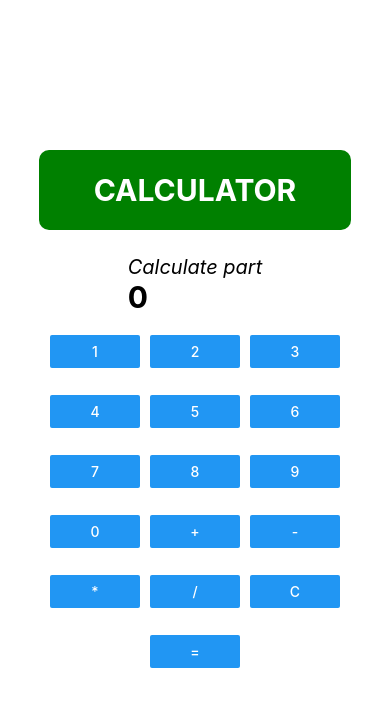
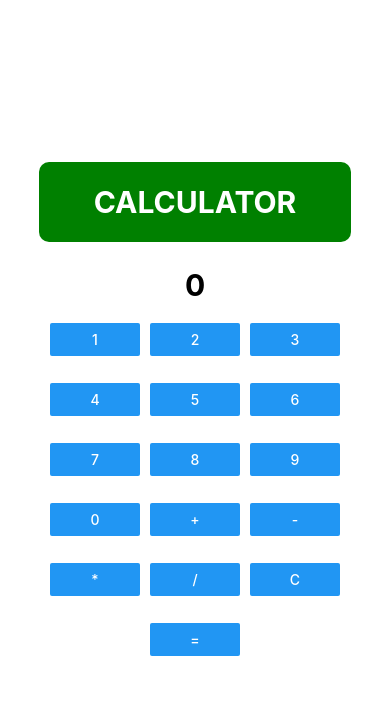
Before and after one commit to isurubandara1/Calculator, a React Native app: screen / in a window 390 px wide. Shown: the top 706 px of the page. Built offline with nearby package versions, Linux system fonts and the light colour scheme.

Commit message:
functions add

```diff
--- a/App.js
+++ b/App.js
@@ -6,6 +6,7 @@ export default function App() {
   const [firstOperand, setFirstOperand] = useState(null);
   const [operator, setOperator] = useState(null);
   const [waitingForSecondOperand, setWaitingForSecondOperand] = useState(false);
+  const [pressedCharacters, setPressedCharacters] = useState('');
 
   const handleInput = (input) => {
     if (input === 'C') {
@@ -17,10 +18,13 @@ export default function App() {
       } else {
         setDisplayValue(displayValue === '0' ? String(input) : displayValue + input);
       }
+      setPressedCharacters(prevCharacters => prevCharacters + input);
     } else if (input === '+' || input === '-' || input === '*' || input === '/') {
       handleOperator(input);
+      setPressedCharacters(prevCharacters => prevCharacters + input);
     } else if (input === '=') {
       performOperation();
+      setPressedCharacters(prevCharacters => prevCharacters + input);
     }
   };
 
@@ -29,6 +33,7 @@ export default function App() {
     setFirstOperand(null);
     setOperator(null);
     setWaitingForSecondOperand(false);
+    setPressedCharacters('');
   };
 
   const handleOperator = (nextOperator) => {
@@ -80,7 +85,7 @@ export default function App() {
           <Text style={styles.titleText}>CALCULATOR</Text>
         </View>
         <View style={styles.firstTestContainer}>
-          <Text style={styles.firstText}>Calculate part</Text>
+          <Text style={styles.firstText}>{pressedCharacters}</Text>
           <Text style={styles.secondText}>{displayValue}</Text>
         </View>
 
```
